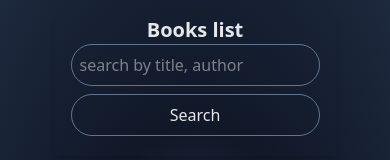
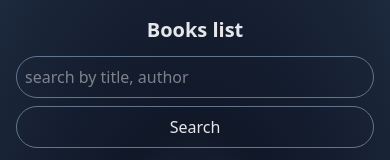
Before and after one commit to abhishek-2k23/book-list, a React (Vite) app: page / in a window 390 px wide. Shown: the top 160 px of the page. Built offline with nearby package versions, Linux system fonts and the light colour scheme; no server answers.

Commit message:
resonsiveness fixes

```diff
--- a/src/components/Navbar.jsx
+++ b/src/components/Navbar.jsx
@@ -3,8 +3,8 @@ import SearchBar from './SearchBar'
 
 function Navbar() {
   return (
-    <div className='bg-transparent md:w-10/12 h-auto md:h-20 flex flex-col md:flex-row  justify-between px-4 my-4 md:my-0 items-center shadow-md'>
-        <p className='text-xl font-bold '>Books list</p>
+    <div className='bg-transparent w-full md:w-10/12 h-auto md:h-20 flex flex-col md:flex-row  justify-between px-4 my-4 md:my-0 items-center shadow-md'>
+        <p className='text-xl font-bold mb-3 sm:mb-0'>Books list</p>
 
         <SearchBar />
     </div>
--- a/src/components/SearchBar.jsx
+++ b/src/components/SearchBar.jsx
@@ -8,7 +8,7 @@ function SearchBar() {
     const {searchData} = useContext(AppContext);
 
   return (
-    <div className='w-full md:w-9/12 flex flex-col md:flex-row gap-2 mb-5 md:mb-0'>
+    <div className='w-full sm:w-9/12 flex flex-col sm:flex-row gap-2 mb-5 md:mb-0'>
         <input
             type='text'
             placeholder='search by title, author'
```
